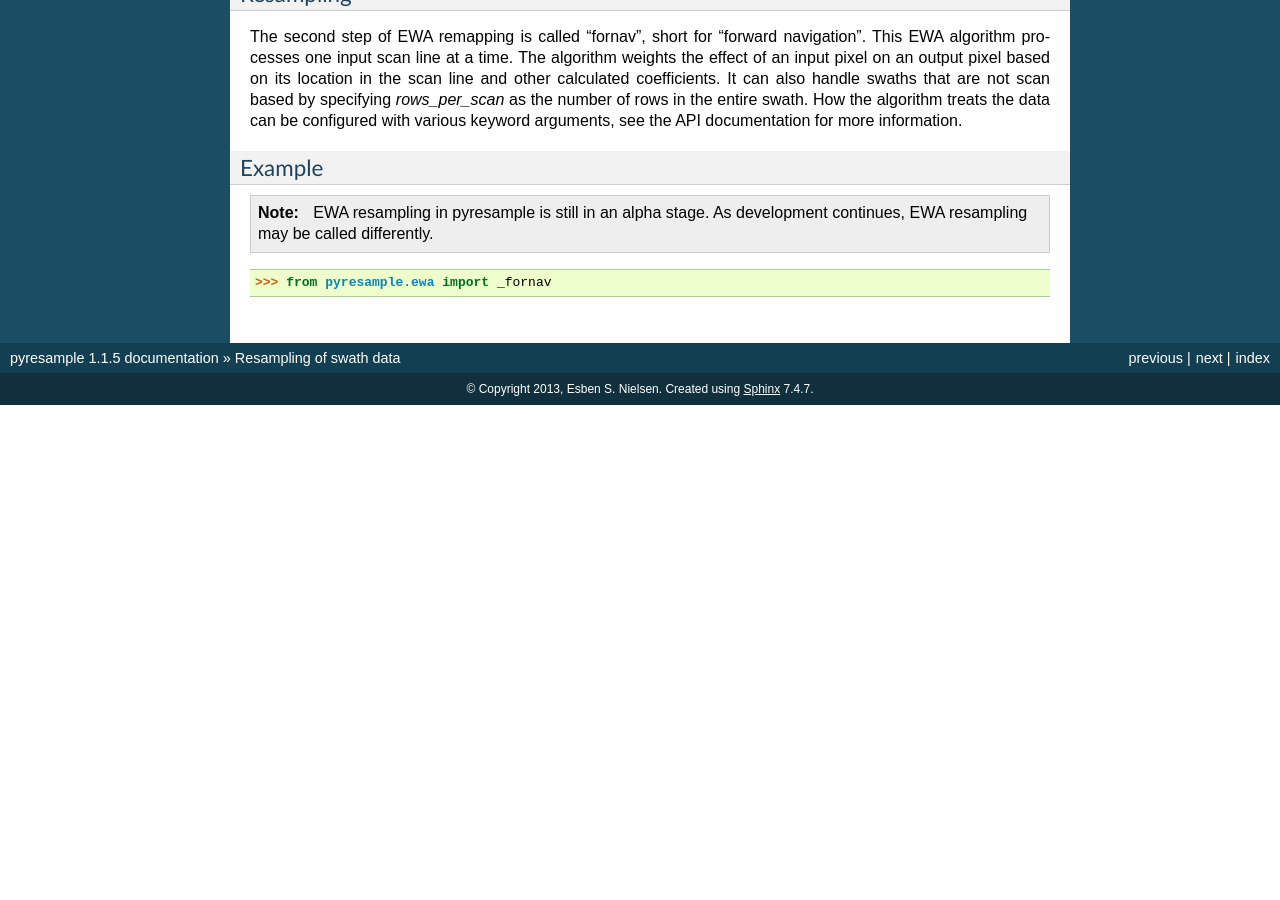
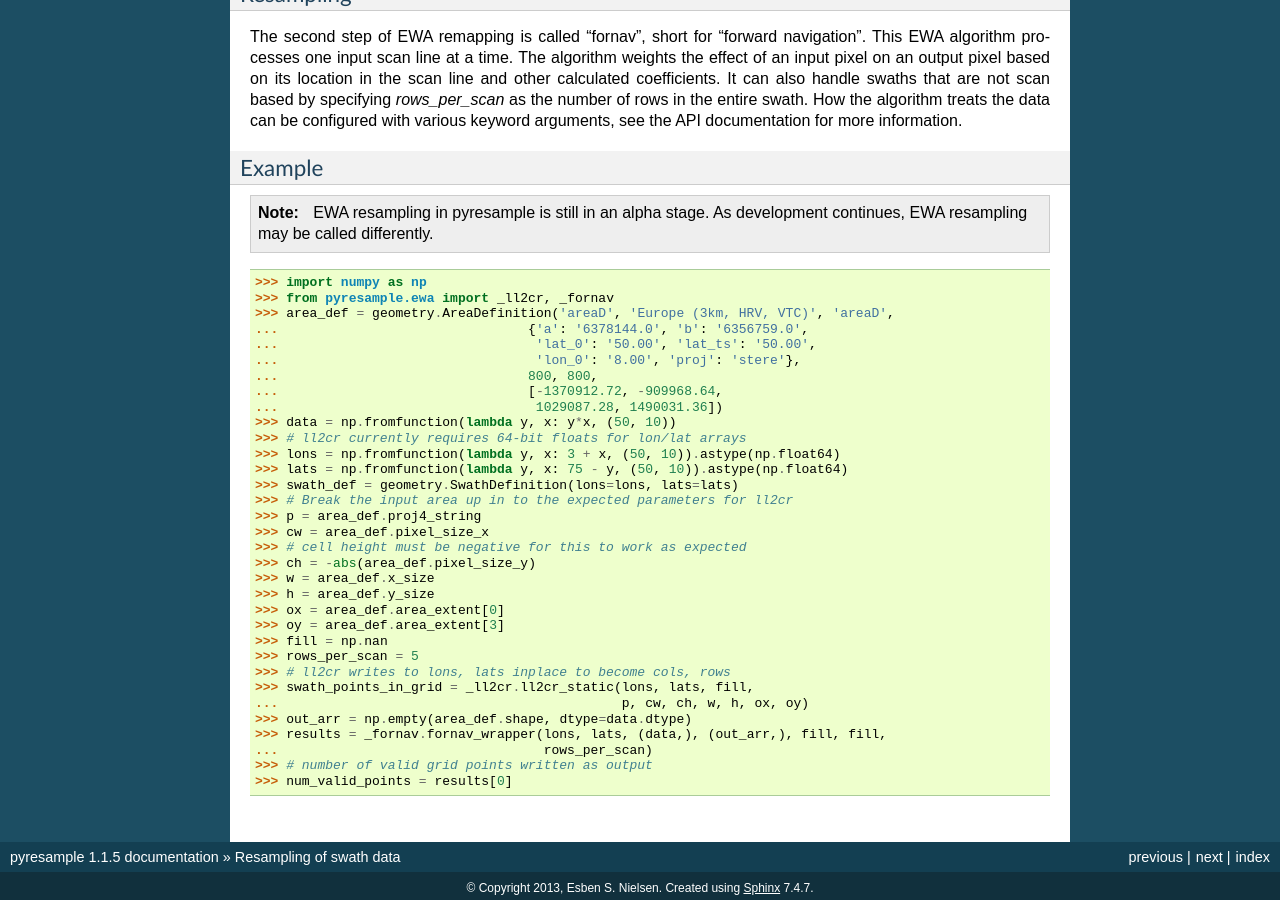
Before and after one commit to pytroll/pyresample, a Sphinx documentation site: the page built from docs/source/swath.rst, in a window 1280 px wide and 900 px high, scrolled down 6557 px. Built offline with Sphinx 7.4.7, drawn with Linux system fonts in a browser that asks for light colours; before the commit the page ends 6962 px from its top, so only the background shows below that.

Commit message:
Add working example for EWA resampling to docs
I originally had this example but removed it when I had import problems. After I figured those out I forgot to put the original example back.

```diff
--- a/docs/source/swath.rst
+++ b/docs/source/swath.rst
@@ -303,4 +303,36 @@ Example
 
 .. doctest::
 
- >>> from pyresample.ewa import _fornav
+ >>> import numpy as np
+ >>> from pyresample.ewa import _ll2cr, _fornav
+ >>> area_def = geometry.AreaDefinition('areaD', 'Europe (3km, HRV, VTC)', 'areaD',
+ ...                                {'a': '6378144.0', 'b': '6356759.0',
+ ...                                 'lat_0': '50.00', 'lat_ts': '50.00',
+ ...                                 'lon_0': '8.00', 'proj': 'stere'},
+ ...                                800, 800,
+ ...                                [-1370912.72, -909968.64,
+ ...                                 1029087.28, 1490031.36])
+ >>> data = np.fromfunction(lambda y, x: y*x, (50, 10))
+ >>> # ll2cr currently requires 64-bit floats for lon/lat arrays
+ >>> lons = np.fromfunction(lambda y, x: 3 + x, (50, 10)).astype(np.float64)
+ >>> lats = np.fromfunction(lambda y, x: 75 - y, (50, 10)).astype(np.float64)
+ >>> swath_def = geometry.SwathDefinition(lons=lons, lats=lats)
+ >>> # Break the input area up in to the expected parameters for ll2cr
+ >>> p = area_def.proj4_string
+ >>> cw = area_def.pixel_size_x
+ >>> # cell height must be negative for this to work as expected
+ >>> ch = -abs(area_def.pixel_size_y)
+ >>> w = area_def.x_size
+ >>> h = area_def.y_size
+ >>> ox = area_def.area_extent[0]
+ >>> oy = area_def.area_extent[3]
+ >>> fill = np.nan
+ >>> rows_per_scan = 5
+ >>> # ll2cr writes to lons, lats inplace to become cols, rows
+ >>> swath_points_in_grid = _ll2cr.ll2cr_static(lons, lats, fill,
+ ...                                            p, cw, ch, w, h, ox, oy)
+ >>> out_arr = np.empty(area_def.shape, dtype=data.dtype)
+ >>> results = _fornav.fornav_wrapper(lons, lats, (data,), (out_arr,), fill, fill,
+ ...                                  rows_per_scan)
+ >>> # number of valid grid points written as output
+ >>> num_valid_points = results[0]
```
